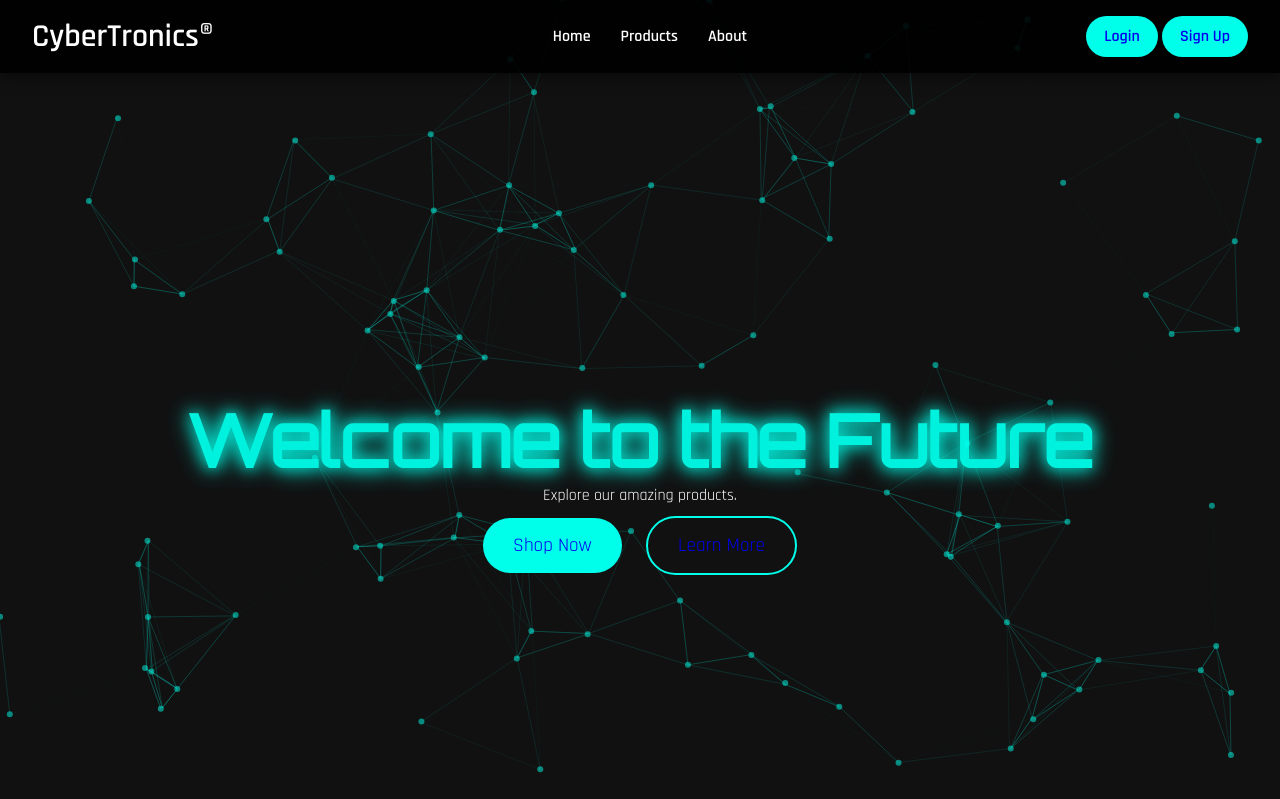
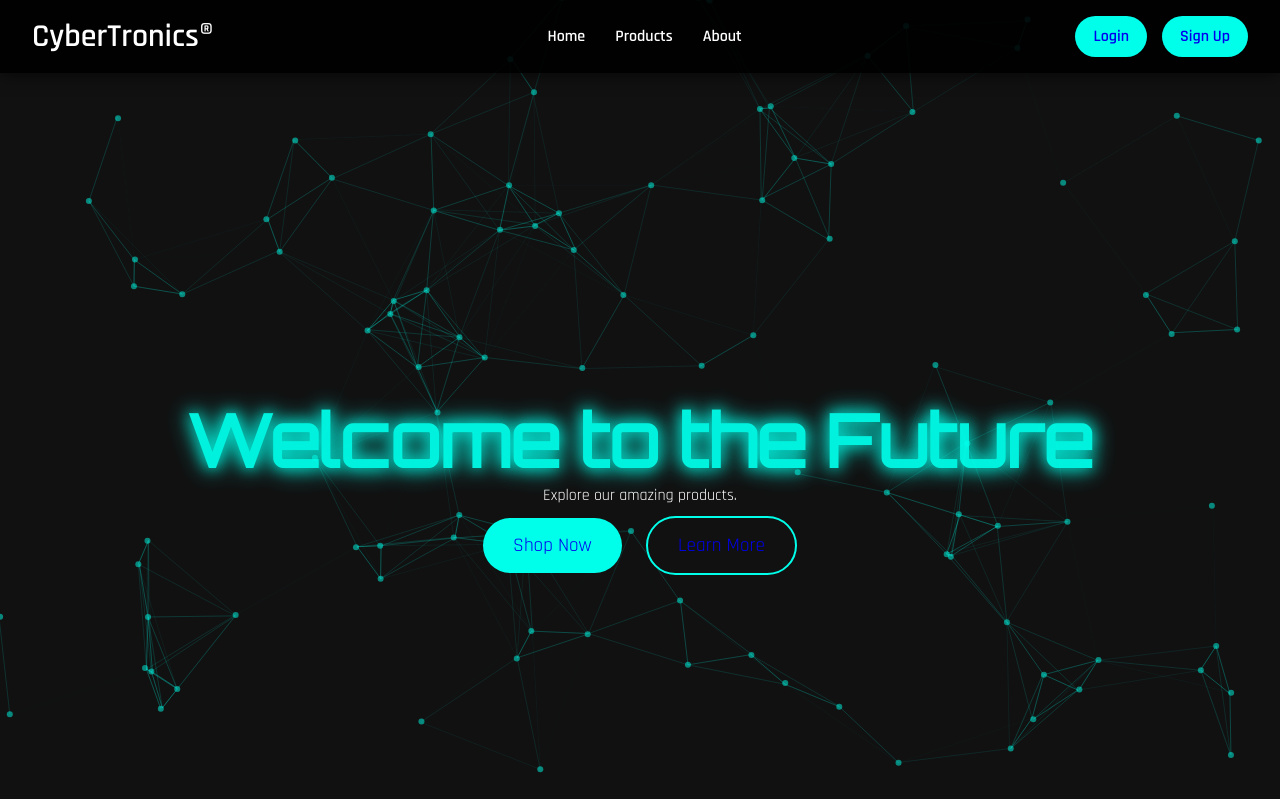
Before and after one commit to CVA-ENTERTAINMENT/CyberSages, a PHP site: page / in a window 1280 px wide. Shown: the top 799 px of the page. Run offline with PHP 8.4, Linux system fonts and the light colour scheme.

Commit message:
styles.css

```diff
--- a/styles.css
+++ b/styles.css
@@ -330,3 +330,8 @@ footer {
     margin: 50px 20px;
   }
 }
+
+.button-container {
+  display: flex;
+  gap: 15px; /* Adjust the spacing between buttons as needed */
+}
```
